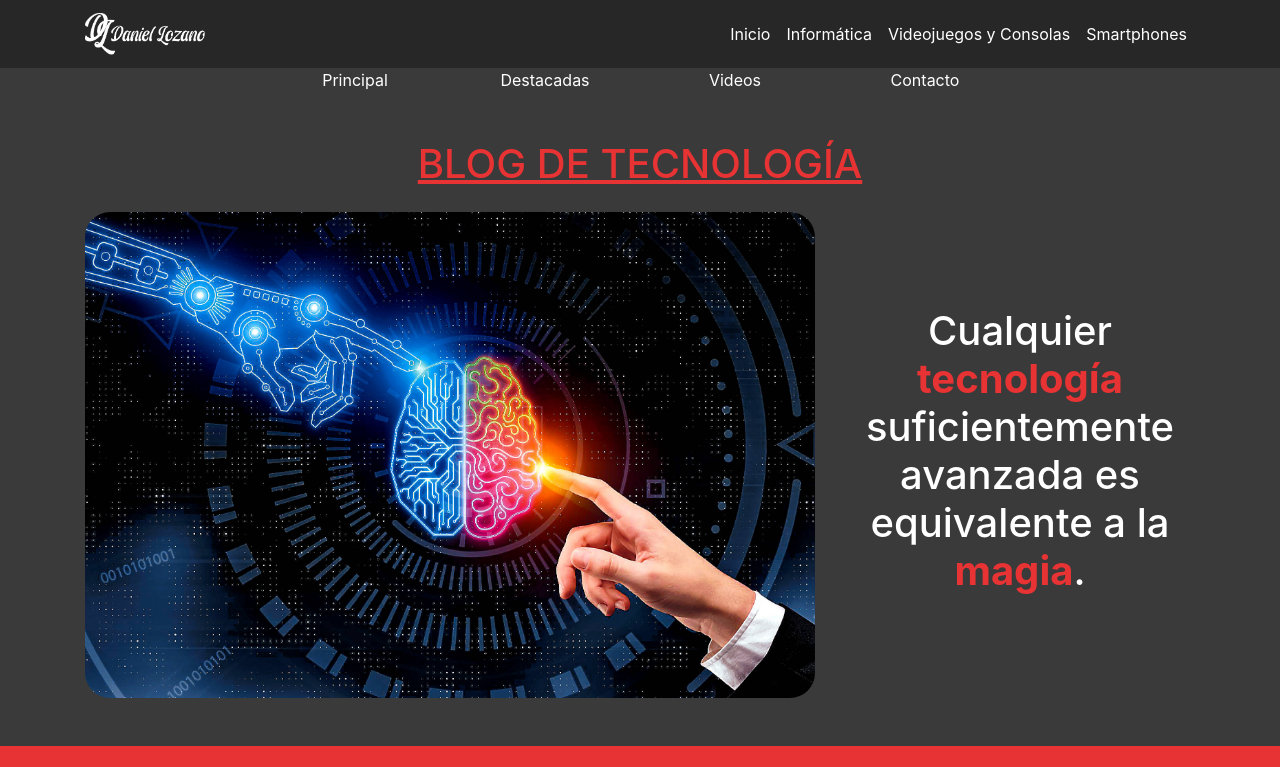
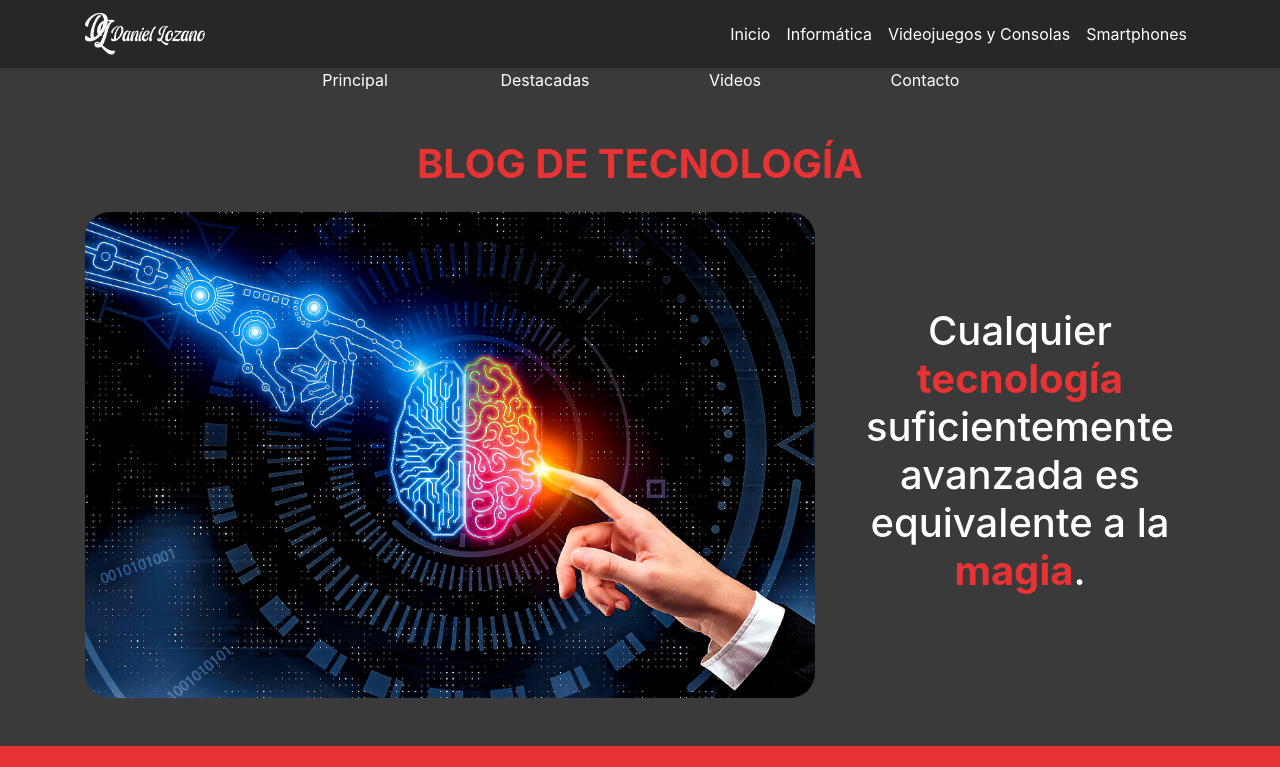
Before and after one commit to Basstreb/Blog-Informatica, a plain HTML site: page index.html in a window 1280 px wide. Shown: the top 767 px of the page. Drawn offline with nearby package versions, Linux system fonts and the light colour scheme.

Commit message:
Quitamos underline del inicio

```diff
--- a/index.html
+++ b/index.html
@@ -69,7 +69,7 @@
     <!-- Hero -->
     <main id="hero">
         <div class="container mt-5 mb-5">
-            <h1 class="text-center text-uppercase"><u>Blog de Tecnología</u></h1>
+            <h1 class="text-center text-uppercase"><b>Blog de Tecnología</b></h1>
             <div class="row mt-4">
                 <div class="col-md-12 col-lg-8 mb-4 mb-lg-0">
                     <img src="images/hero.jpg" alt="Intro" class="w-100">
```
